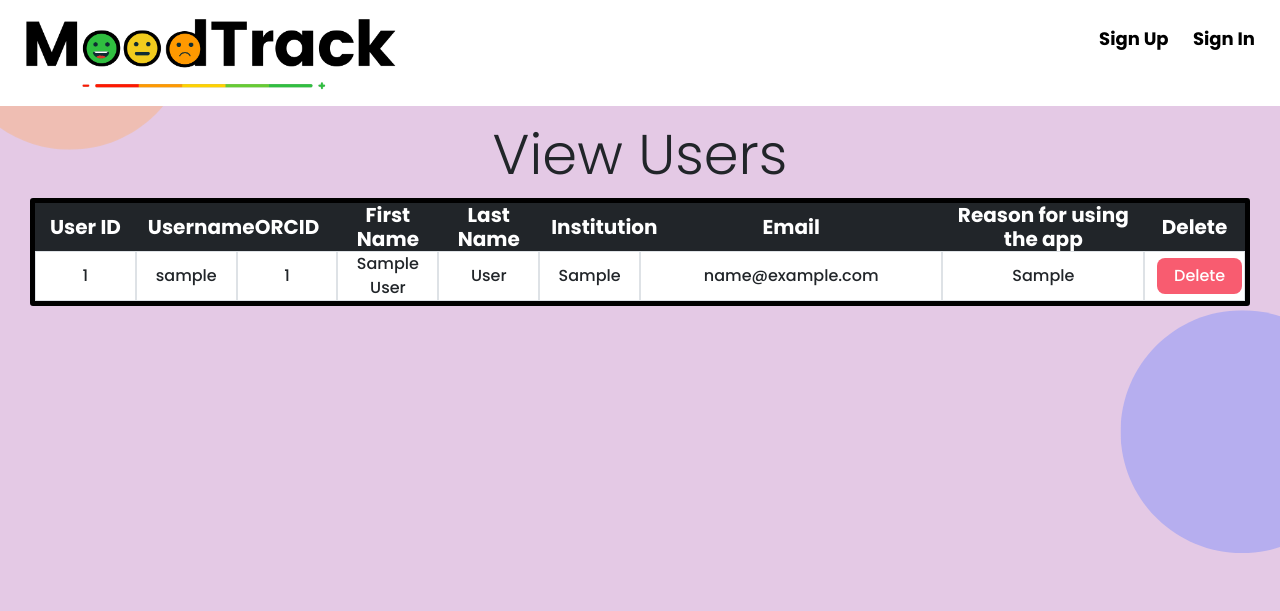
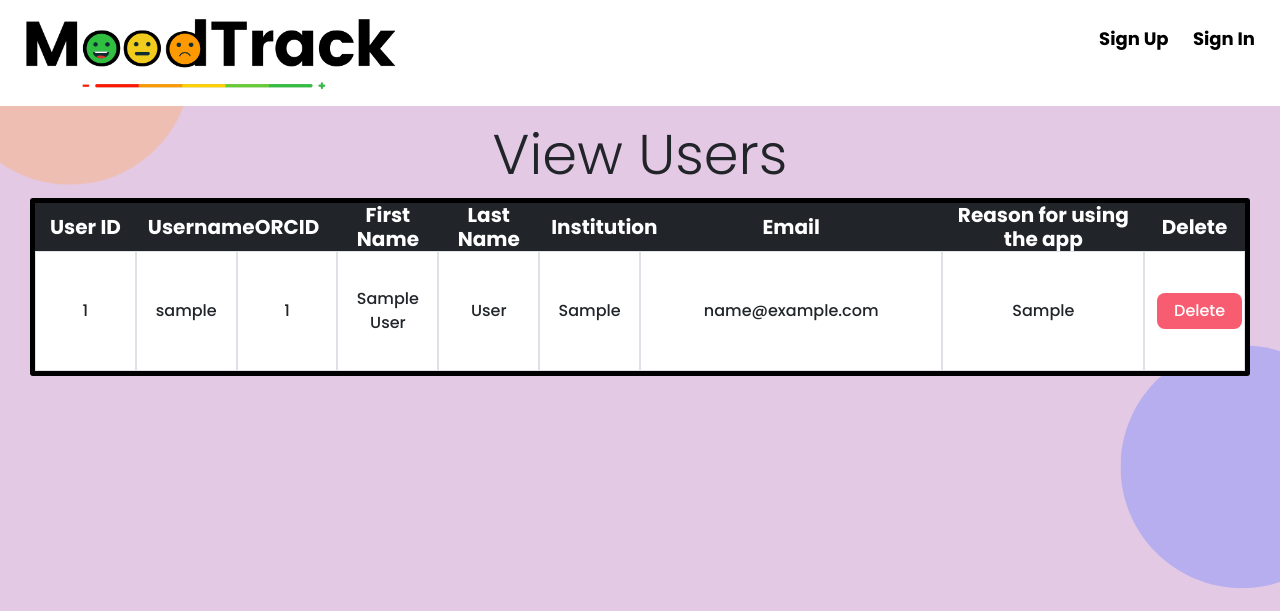
Before and after one commit to carrrmenleong/EmotionApp, a Flask app: template app/templates/viewusers.html in a window 1280 px wide. Shown: the top 611 px of the page. Run offline with Flask 2, Linux system fonts and the light colour scheme; tables that the repository leaves empty hold one stand-in row (values such as "Sample post"); the template is opened without the code that fills it: values that come from a table or form of the project are taken from there, most other values are stand-ins (such as "Sample title", 1, 10 or a date in 2020).

Commit message:
fix css styling

```diff
--- a/app/templates/viewusers.html
+++ b/app/templates/viewusers.html
@@ -62,10 +62,10 @@
                 <p style="margin:auto">{{ user.institution }}</p>
             </div>
             <div class="col-3 border d-flex">
-                <p style="margin:auto">{{ user.email }}</p>
+                <p class="text-break" style="margin:auto">{{ user.email }}</p>
             </div>
-            <div class="col-2 border d-flex">
-                <p style="margin:auto">{{ user.reason }}</p>
+            <div class="col-2 border d-flex overflow-auto" style="height:120px;">
+                <p class="text-break" style="margin:auto">{{ user.reason }}</p>
             </div>
             <div class="col-1 border d-flex">
                 <p style="margin:auto">
```
Also changed, not shown: app/templates/viewsession.html (+11 -7 lines), app.db.
